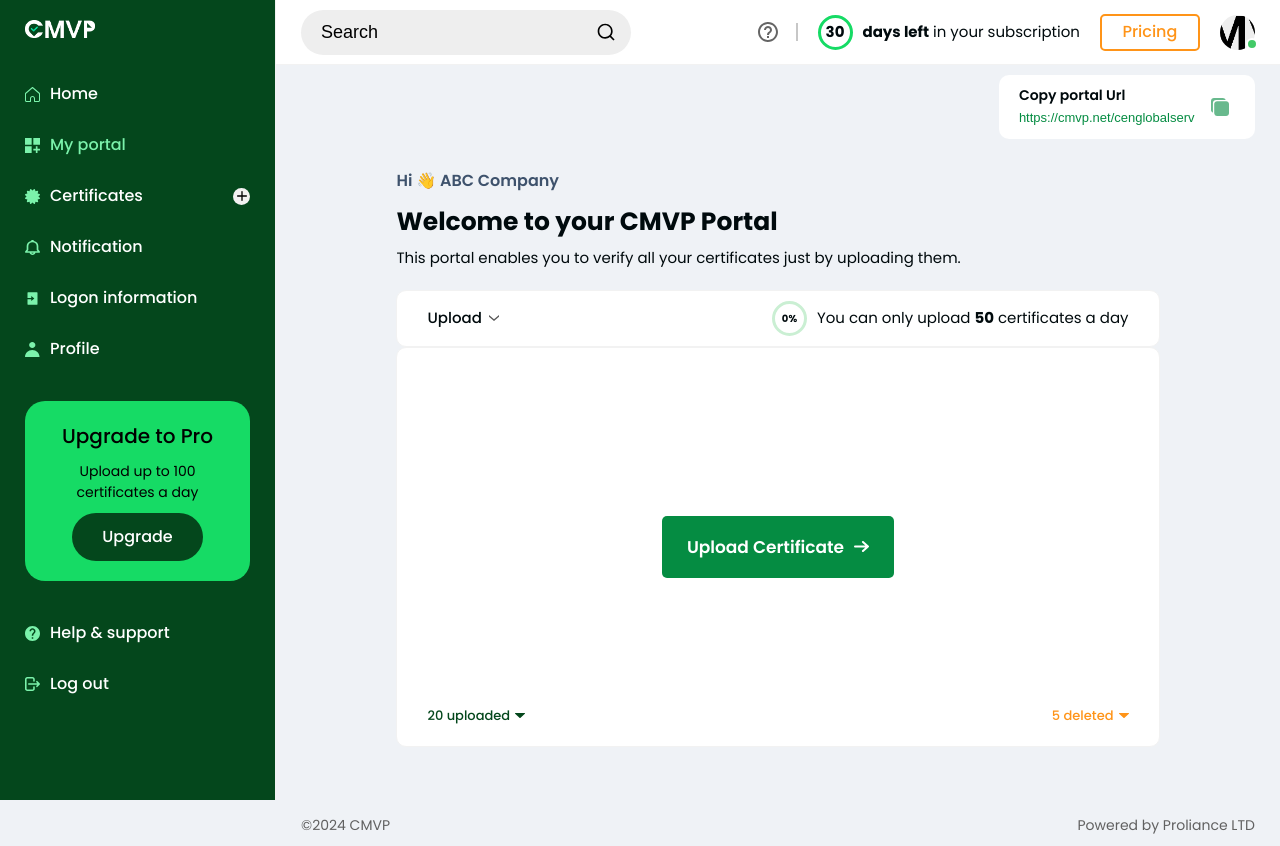
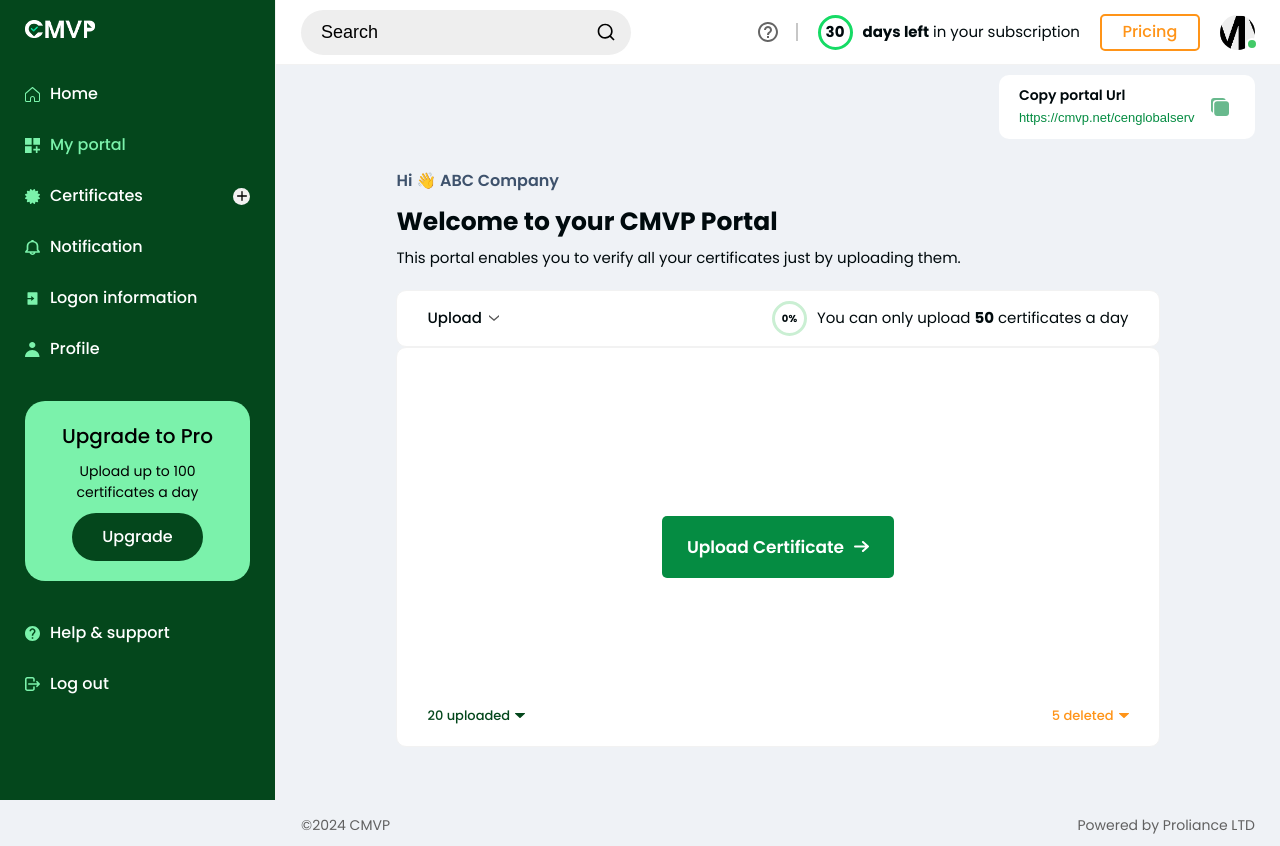
Before and after one commit to prince3g/new-cmvp-site, a React (Create React App) app: page /portal in a window 1280 px wide. Built offline with nearby package versions, Linux system fonts and the light colour scheme.

Commit message:
CMVP website

```diff
--- a/src/Components/CompanyDashboard/Css/Dash.css
+++ b/src/Components/CompanyDashboard/Css/Dash.css
@@ -267,7 +267,7 @@
     width: 100%;
     height: auto;
     padding: 20px;
-    background-color: #16DB65;
+    background-color: #7BF2AB;
     text-align: center;
     border-radius: 20px;
     margin: 30px 0px;
@@ -1449,7 +1449,7 @@
     position: relative;
     width: 100%;
     height: 60px;
-    background-color: #04471C;
+    background-color: #058C42;
     color: #fff;
     outline: none;
     border:none;
@@ -1466,7 +1466,7 @@
     transition: all 0.3s ease-in-out;
 }
 .Submit_Sec button:hover{
-    background-color: #058C42;
+    background-color: #04471C;
 }
 
 
```
